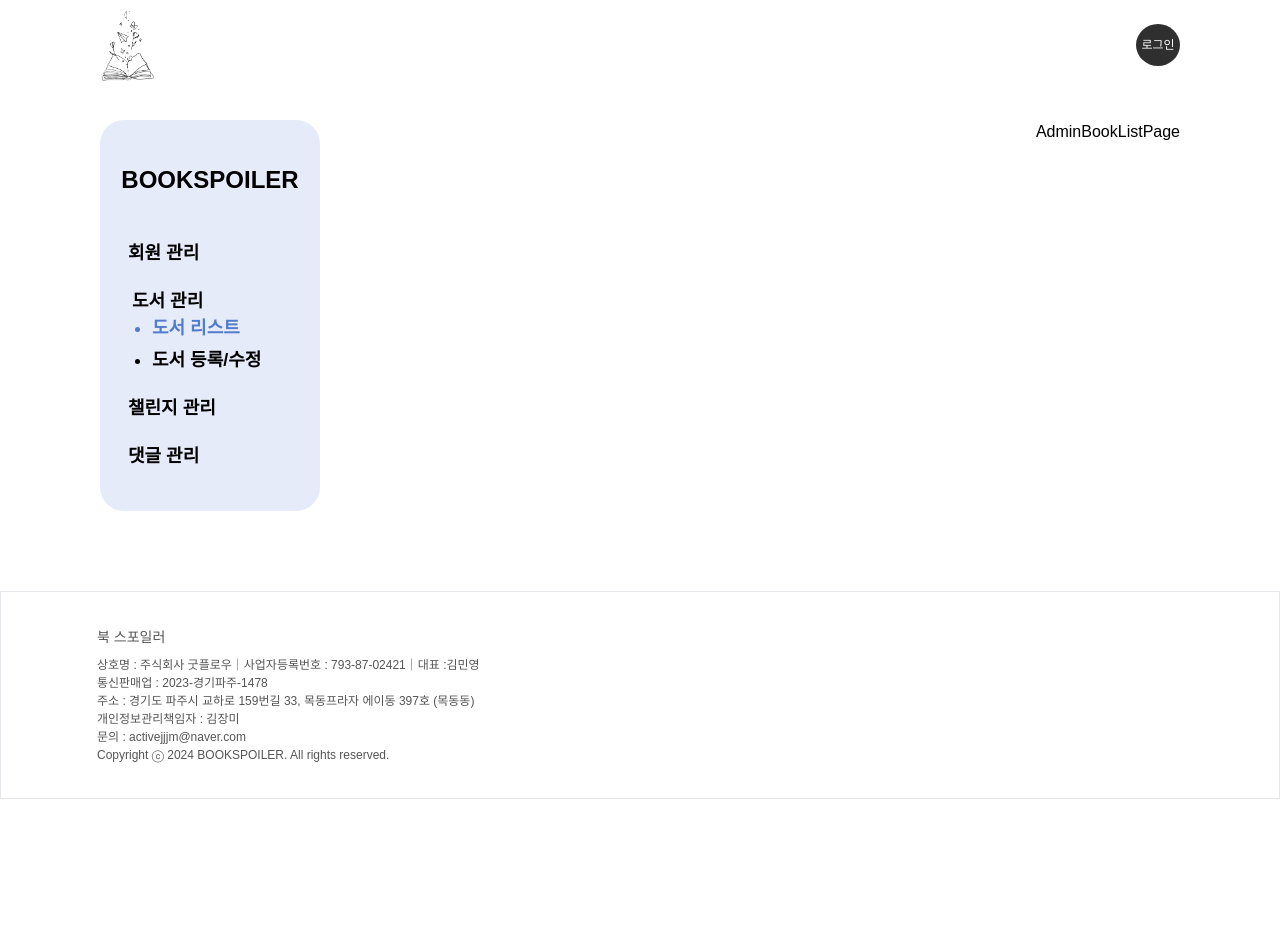
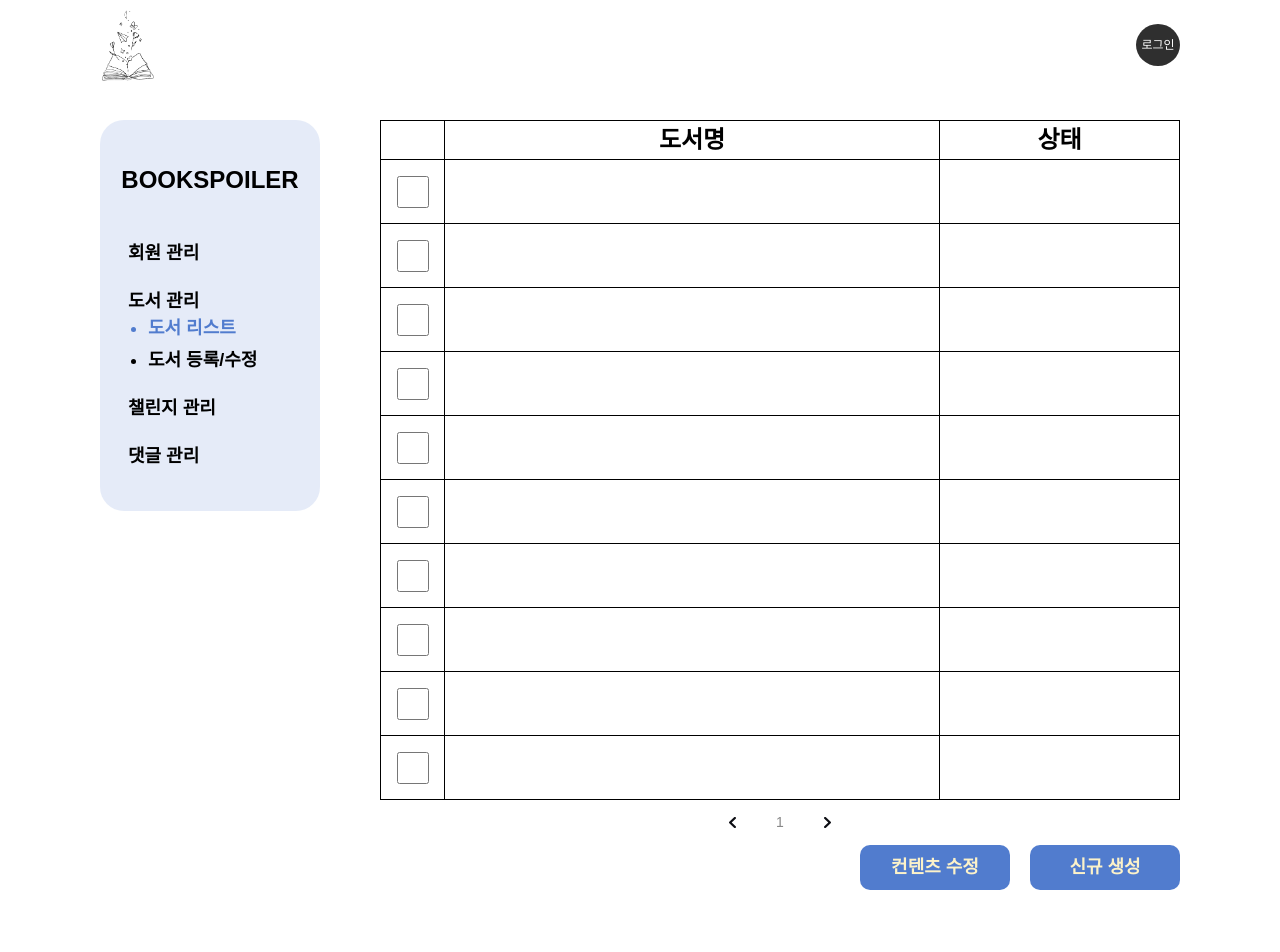
Before and after one commit to OZ-Coding-School/oz_02_collabo-004, a React (Vite) app: page /admin/booklist in a window 1280 px wide. Shown: the top 952 px of the page. Before the commit the page ends 800 px from the top, so only its background shows below. Built offline with nearby package versions, Linux system fonts and the light colour scheme; a web font is replaced by a local one.

Commit message:
feat: AdminBookListPage ui

```diff
--- a/src/components/@common/AdminSidebar/index.jsx
+++ b/src/components/@common/AdminSidebar/index.jsx
@@ -18,13 +18,13 @@ const AdminSidebar = () => {
 
   return (
     <nav className="rounded-3xl bg-secondary bg-opacity-15">
-      <div className='w-[220px] py-5 flex flex-col gap-5'>
+      <div className="w-[220px] py-5 flex flex-col gap-5">
         <p className="flex h-20 items-center justify-center font24 font800">
           BOOKSPOILER
         </p>
         <ul className="ml-7">
           <ListItem link="/admin">회원 관리</ListItem>
-          <li className="font18 pl-1 font-bold">
+          <li className="font18 font-bold">
             도서 관리
             <ul className="ml-5 list-disc">
               <ListItem link="/admin/booklist" height={'h-8'}>
--- a/src/components/MyPageSidebar/index.jsx
+++ b/src/components/MyPageSidebar/index.jsx
@@ -34,7 +34,7 @@ const MyPageSidebar = () => {
   };
 
   return (
-    <nav className="w-[200px] h-[360px] flex justify-end text-xl">
+    <nav className="w-[200px] h-[360px] flex text-xl">
       <ul className="flex flex-col justify-between">
         <li className="font24 h-14 flex items-center font-bold text-gray-800">
           마이페이지
--- a/src/pages/Admin/AdminBookListPage.jsx
+++ b/src/pages/Admin/AdminBookListPage.jsx
@@ -1,7 +1,77 @@
+import { useState } from 'react';
+import Button from '../../components/@common/Button';
+import Pagination from '../../components/@common/Pagination';
+
 const AdminBookListPage = () => {
+  const [selectedCheckbox, setSelectedCheckbox] = useState(null);
+
+  const handleCheckboxChange = (value) => {
+    setSelectedCheckbox(value);
+  };
+
   return (
-    <div>AdminBookListPage</div>
-  )
-}
+    <div className="w-[800px]">
+      <table className="w-full table-fixed text-center">
+        <thead className="border border-black font24">
+          <tr className="divide-x divide-y divide-black">
+            <th className="w-16"></th>
+            <th>도서명</th>
+            <th className="w-60">상태</th>
+          </tr>
+        </thead>
+        {[...Array(10).keys()].map((index) => (
+          <tbody
+            key={index}
+            className="h-16 border border-black divide-y divide-black font18"
+          >
+            <tr className="divide-x divide-y divide-black">
+              <td>
+                <div className="flex items-center justify-center">
+                  <input
+                    type="checkbox"
+                    checked={selectedCheckbox === index}
+                    onChange={() => handleCheckboxChange(index)}
+                    className="w-8 h-8"
+                  />
+                </div>
+              </td>
+              <td className="font20 font-semibold"></td>
+              <td className="font20 font-semibold"></td>
+            </tr>
+          </tbody>
+        ))}
+      </table>
+      <div className="flex justify-center">
+        <Pagination totalElements={5} pagePerNumber={5} />
+      </div>
+      <div className="flex justify-end">
+        <div className="w-[320px] flex justify-between">
+          <Button
+            onClick={() => {
+              location.href = '/admin/bookcreate';
+            }}
+            width="150px"
+            height="45px"
+            fontSize="18px"
+            fontWeight="600"
+          >
+            컨텐츠 수정
+          </Button>
+          <Button
+            onClick={() => {
+              location.href = '/admin/bookcreate';
+            }}
+            width="150px"
+            height="45px"
+            fontSize="18px"
+            fontWeight="600"
+          >
+            신규 생성
+          </Button>
+        </div>
+      </div>
+    </div>
+  );
+};
 
-export default AdminBookListPage
+export default AdminBookListPage;
```
